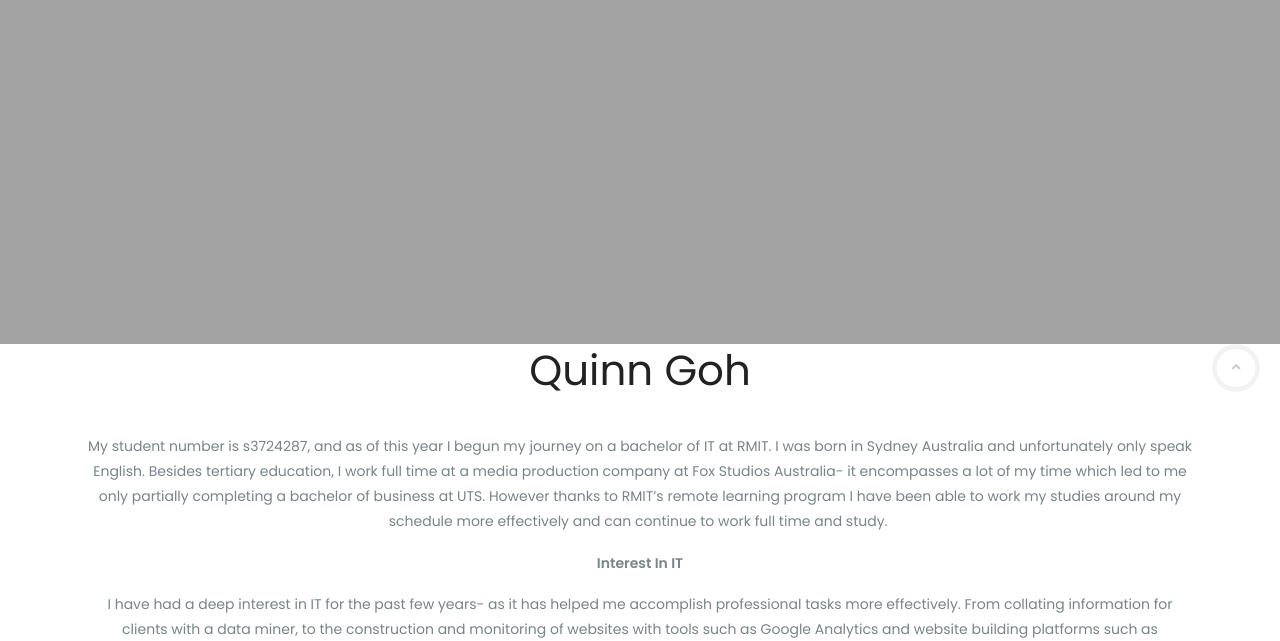
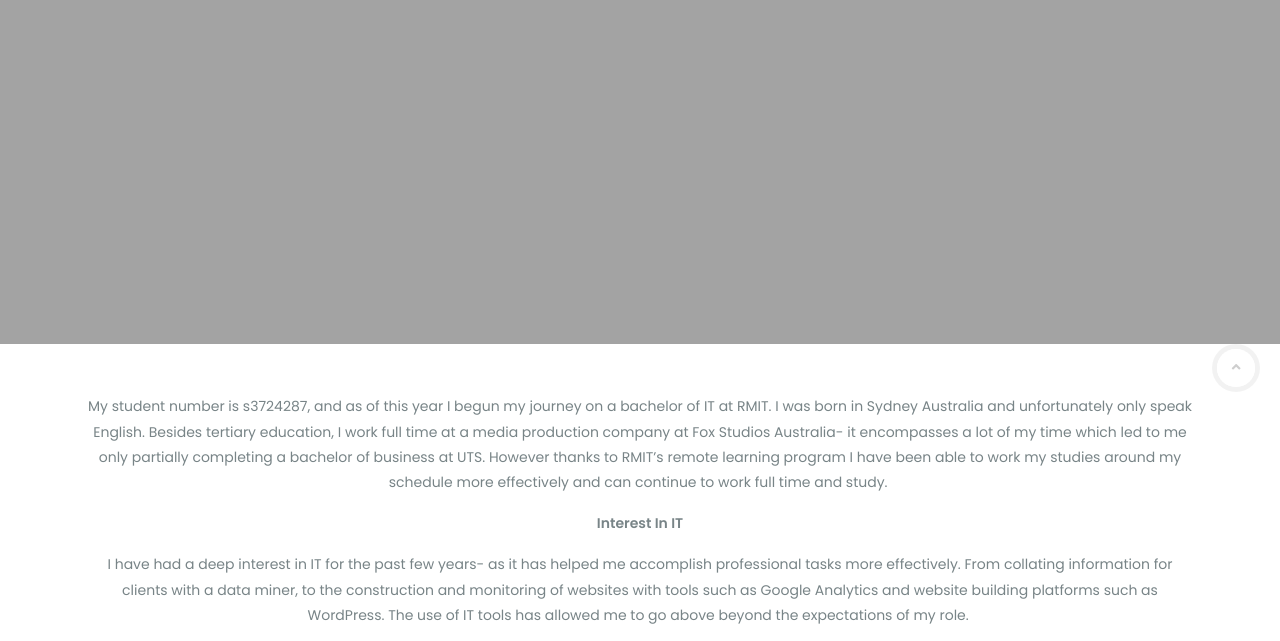
Before and after one commit to QGoh0809/s3724287-github.io, a website: page index.html in a window 1280 px wide. Shown: the part 456-1097 px from the top of the page. Drawn offline with Linux system fonts and the light colour scheme; some packages are replaced by stand-ins of ours; no server answers; a web font is replaced by a local one.

Commit message:
Update index.html

```diff
--- a/index.html
+++ b/index.html
@@ -47,8 +47,8 @@
 <div class="container">
 <div class="row">
   <div class="col-md-12 m-auto text-center">
-    <h1>Quinn Goh</h1>
-<br/>
+<br/> <br/>
+
 <p>My student number is s3724287, and as of this year I begun my journey on a bachelor of IT at RMIT. I was born in Sydney Australia and unfortunately only speak English. Besides tertiary education, I work full time at a media production company at Fox Studios Australia- it encompasses a lot of my time which led to me only partially completing a bachelor of business at UTS. However thanks to RMIT’s remote learning program I have been able to work my studies around my schedule more effectively and can continue to work full time and study.&nbsp;</p>
 
 <p><strong>Interest In IT</strong></p>
```
